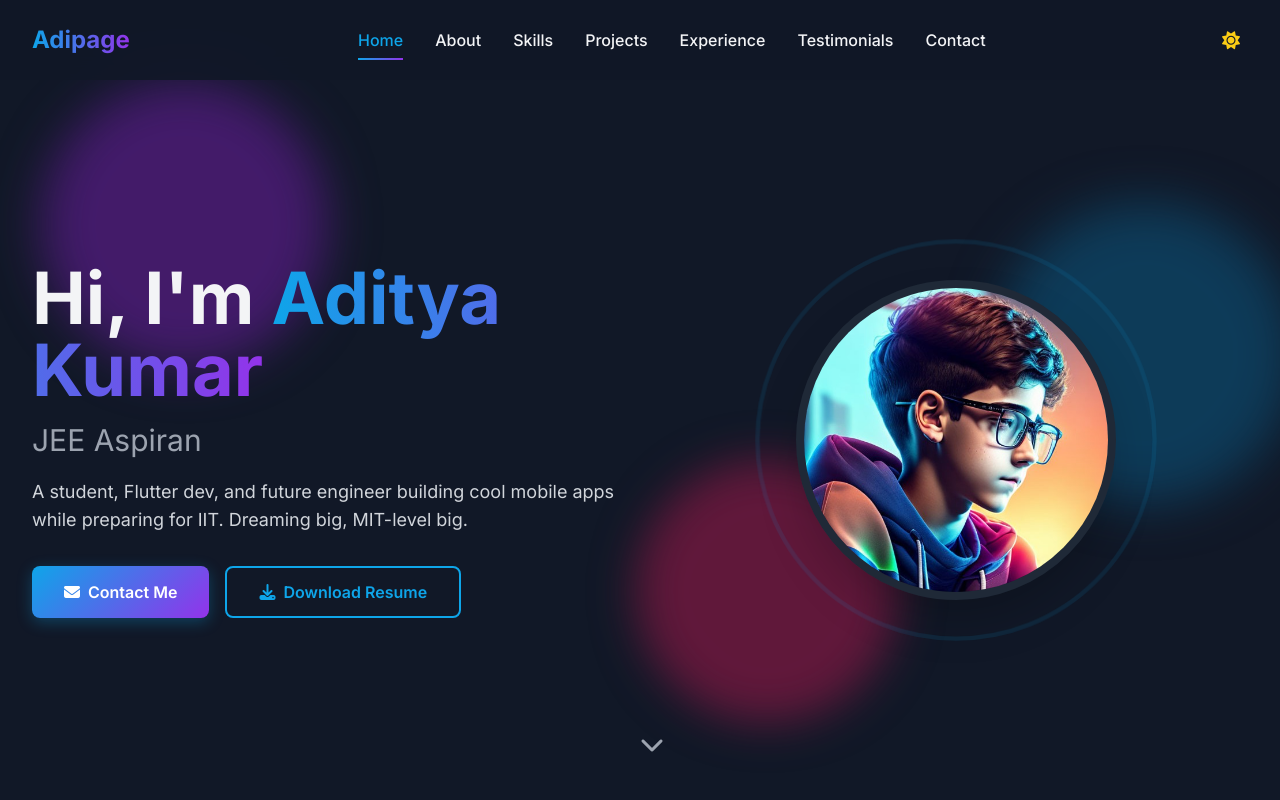
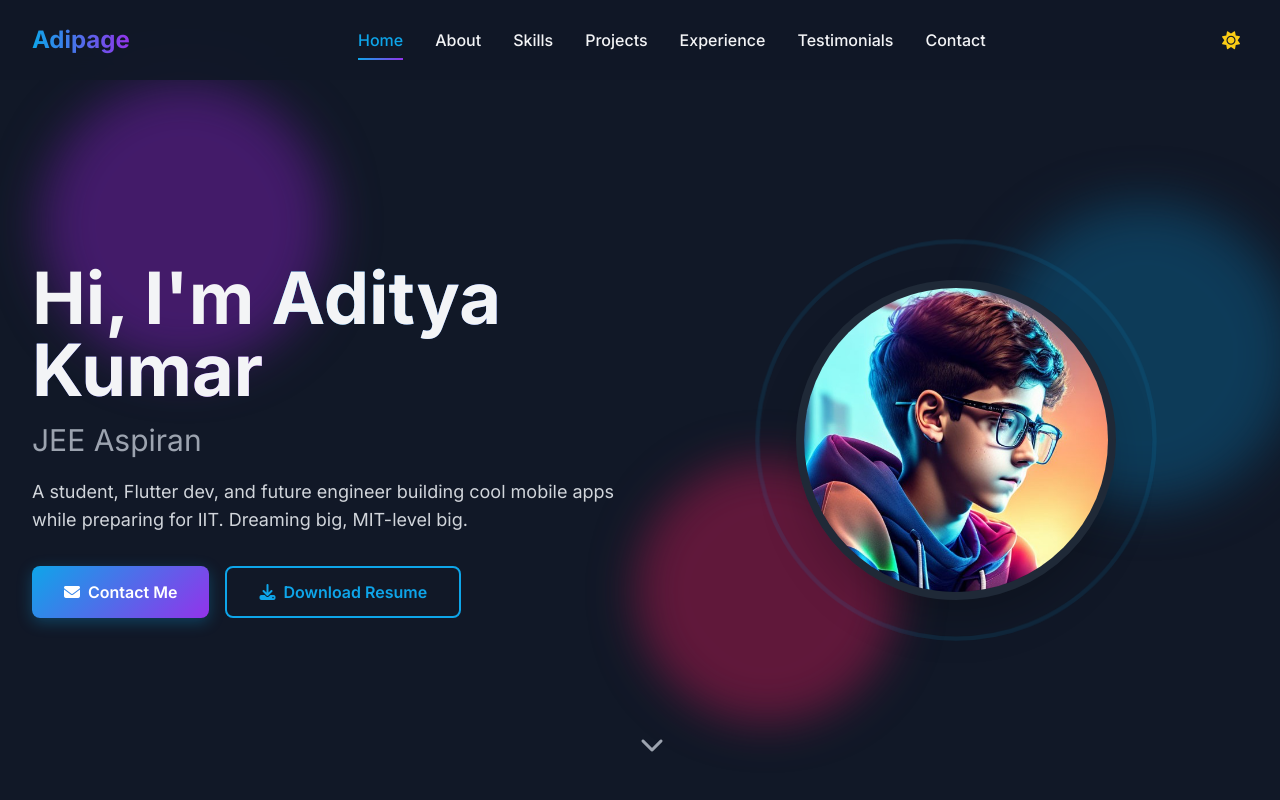
Before and after one commit to imadityacoder/imadityacoder.github.io, a plain HTML site: page index.html in a window 1280 px wide. Shown: the top 800 px of the page. Drawn offline with nearby package versions, Linux system fonts and the light colour scheme.

Commit message:
Update index.html

```diff
--- a/index.html
+++ b/index.html
@@ -132,7 +132,7 @@
                 <div class="flex-1 text-center md:text-left reveal-element">
                     <h1 class="text-4xl sm:text-5xl md:text-6xl lg:text-7xl font-bold mb-4">
                         Hi, I'm <span
-                            class="bg-gradient-to-r from-primary-500 to-purple-600 bg-clip-text text-transparent">Aditya
+                            class="bg-gradient-to-r from-primary-500 to-purple-600 bg-clip-text">Aditya
                             Kumar</span>
                     </h1>
                     <h2 class="text-xl sm:text-2xl md:text-3xl text-gray-600 dark:text-gray-400 mb-6 h-8">
```
